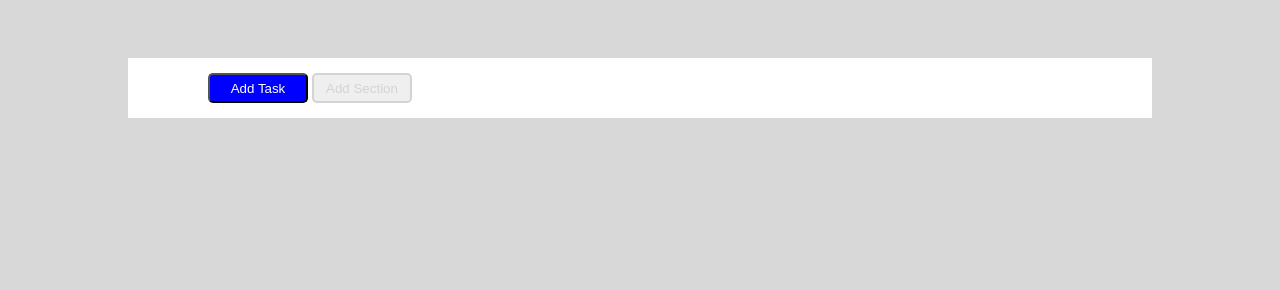
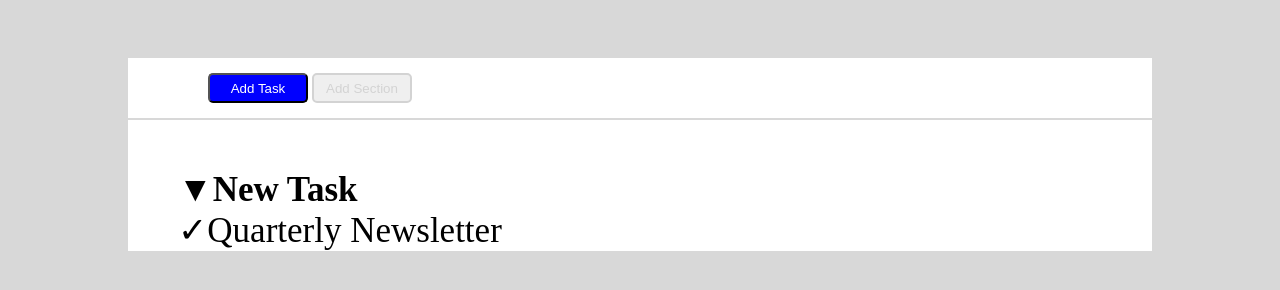
Before and after one commit to Stefano009/html-css-toboolist, a plain HTML site: page index.html in a window 1280 px wide. Shown: the part 102-392 px from the top of the page. Drawn offline with Linux system fonts and the light colour scheme.

Commit message:
nuovo task

```diff
--- a/css/style.css
+++ b/css/style.css
@@ -10,7 +10,22 @@
 /* common */
 body{
     background-color: rgba(128,128,128, 0.3);
+
 }
+
+.task{
+    display: inline-block;
+    padding-top: 50px;
+    font-size: 35px;
+
+}
+
+.corpo-pagina{
+    margin-top: 2px;
+    padding-left: 50px ;
+    background-color: white;
+}
+
 /* /common */
 
 /* header */
@@ -46,6 +61,8 @@ main{
     margin: 0 auto;
 }
 
+/* bottoni */
+
 .barra-aggiunta{
     margin-top: 60px;
     height: 60px;
@@ -69,4 +86,8 @@ main{
     color: lightgrey;
 }
 
+/* /bottoni */
+
+
+
 /* /main */
--- a/index.html
+++ b/index.html
@@ -34,6 +34,31 @@
        </div>
 
         <!-- /barra con bottoni -->
+        <section class="corpo-pagina">
+            <div class="task">
+                <span>&#9660<strong>New Task</strong></span>
+                <br>
+                <span><span class="task-completed">&#10003;</span>Quarterly Newsletter</span>
+
+
+
+            </div>
+
+
+            <!-- /nuovi task -->
+
+            <!-- task della giornata -->
+
+            <!-- /task della giornata -->
+
+            <!-- task futuri -->
+
+            <!-- /task futuri -->
+
+
+        </section>
+        <!-- nuovi task -->
+
 
 
     </main>
```
